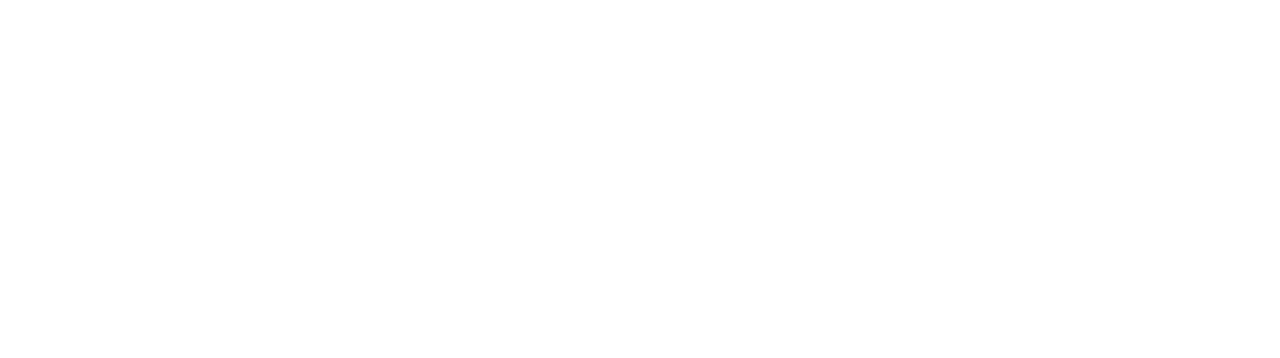
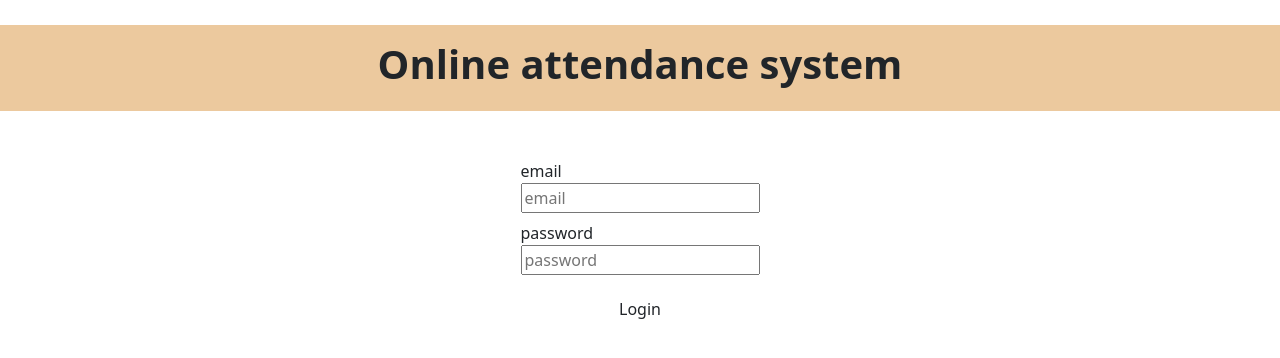
Before and after one commit to Antor1155/final_thesis_authentication_system, a React (Create React App) app: page /login in a window 1280 px wide. Shown: the top 358 px of the page. Built offline with nearby package versions, Linux system fonts and the light colour scheme.

Commit message:
added login page initial

```diff
--- a/package.json
+++ b/package.json
@@ -6,8 +6,12 @@
     "@testing-library/jest-dom": "^5.16.4",
     "@testing-library/react": "^13.2.0",
     "@testing-library/user-event": "^13.5.0",
+    "bootstrap": "^5.1.3",
     "react": "^18.1.0",
+    "react-bootstrap": "^2.4.0",
     "react-dom": "^18.1.0",
+    "react-firebase-hooks": "^5.0.3",
+    "react-router-dom": "^6.3.0",
     "react-scripts": "5.0.1",
     "web-vitals": "^2.1.4"
   },
--- a/src/App.css
+++ b/src/App.css
@@ -1,38 +1,5 @@
-.App {
-  text-align: center;
+.topBanner{
+  margin-top: 25px;
+  background-color: #ECC99E ;
+  padding: 15px;
 }
-
-.App-logo {
-  height: 40vmin;
-  pointer-events: none;
-}
-
-@media (prefers-reduced-motion: no-preference) {
-  .App-logo {
-    animation: App-logo-spin infinite 20s linear;
-  }
-}
-
-.App-header {
-  background-color: #282c34;
-  min-height: 100vh;
-  display: flex;
-  flex-direction: column;
-  align-items: center;
-  justify-content: center;
-  font-size: calc(10px + 2vmin);
-  color: white;
-}
-
-.App-link {
-  color: #61dafb;
-}
-
-@keyframes App-logo-spin {
-  from {
-    transform: rotate(0deg);
-  }
-  to {
-    transform: rotate(360deg);
-  }
-}
--- a/src/App.js
+++ b/src/App.js
@@ -1,10 +1,21 @@
-import logo from './logo.svg';
+import { Route, Routes } from 'react-router-dom';
 import './App.css';
+import Login from './pages/Login';
+import 'bootstrap/dist/css/bootstrap.min.css';
 
 function App() {
   return (
     <div className="App">
 
+      <div className='topBanner'>
+        <h1 className='text-center fw-bold'>Online attendance system</h1>
+      </div>
+
+
+
+      <Routes>
+        <Route path="/login" element={<Login></Login>}></Route>
+      </Routes>
     </div>
   );
 }
--- a/src/index.js
+++ b/src/index.js
@@ -3,12 +3,15 @@
 import './index.css';
 import App from './App';
 import reportWebVitals from './reportWebVitals';
+import { BrowserRouter } from 'react-router-dom';
 
 const root = ReactDOM.createRoot(document.getElementById('root'));
 root.render(
-  <React.StrictMode>
-    <App />
-  </React.StrictMode>
+  <BrowserRouter>
+    <React.StrictMode>
+      <App />
+    </React.StrictMode>
+  </BrowserRouter>
 );
 
 // If you want to start measuring performance in your app, pass a function
--- /dev/null
+++ b/src/pages/Login.css
@@ -0,0 +1,9 @@
+.submitBtn{
+    margin-top: 15px;
+    background-color: rgb(78, 210, 151);
+
+}
+.submitBtn:hover{
+    background-color: rgb(196,28,29);
+    color: white;
+}
--- /dev/null
+++ b/src/pages/Login.js
@@ -0,0 +1,21 @@
+import React from 'react';
+import "./Login.css";
+
+const Login = () => {
+    return (
+        <div className='mt-5'>
+            <div className='d-flex justify-content-center'>
+                <form className='loginForm'>
+                    <label className='d-block '>email </label>
+                    <input className='mb-2' type="text" name="email" placeholder='email' required />
+                    <label className='d-block'>password </label>
+                    <input type="text" name="password" placeholder='password' required />
+                    <br />
+                    <input className='submitBtn btn mx-auto d-block' type="submit" value='Login' />
+                </form>
+            </div>
+        </div>
+    );
+};
+
+export default Login;
```
Also changed, not shown: 1 other file (tests, documents, lock files or other folders).
